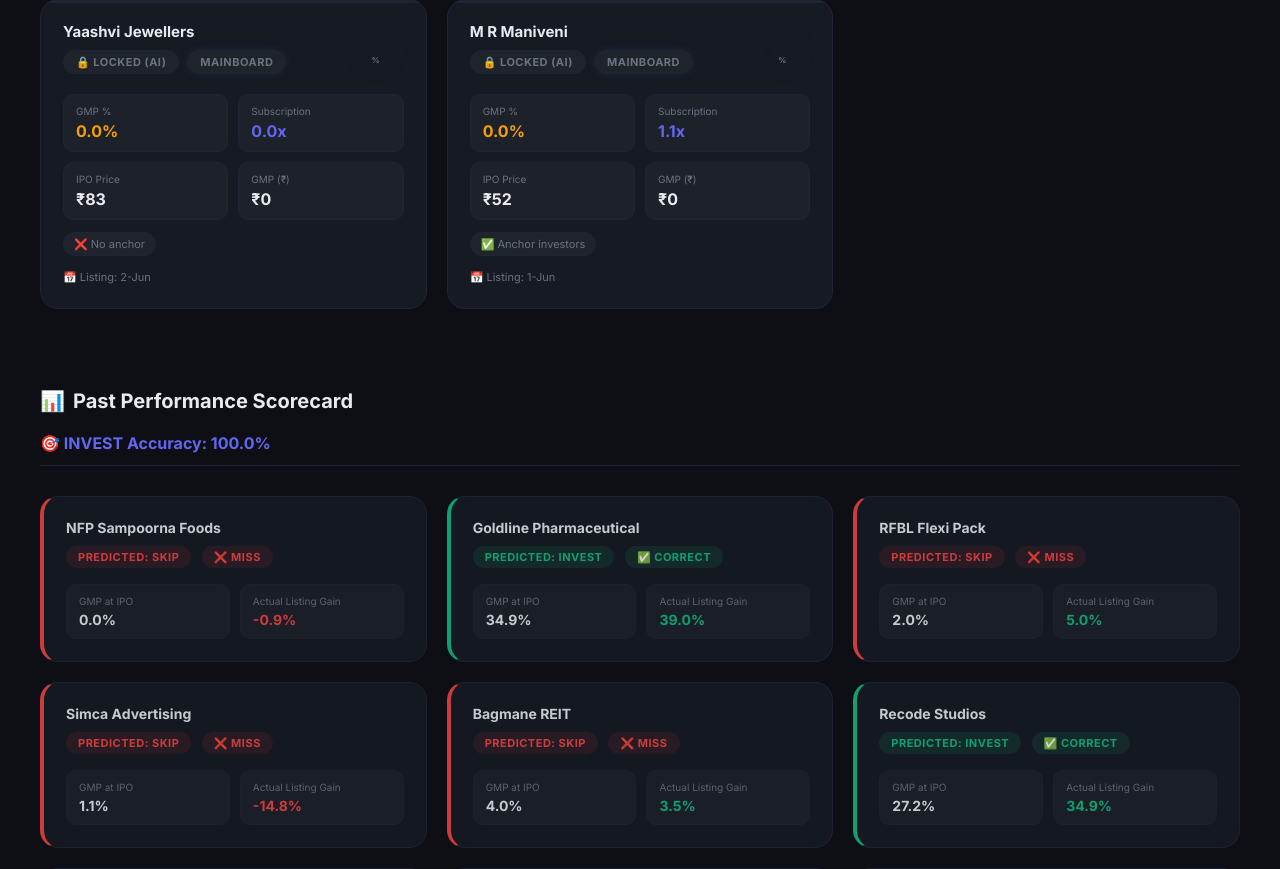
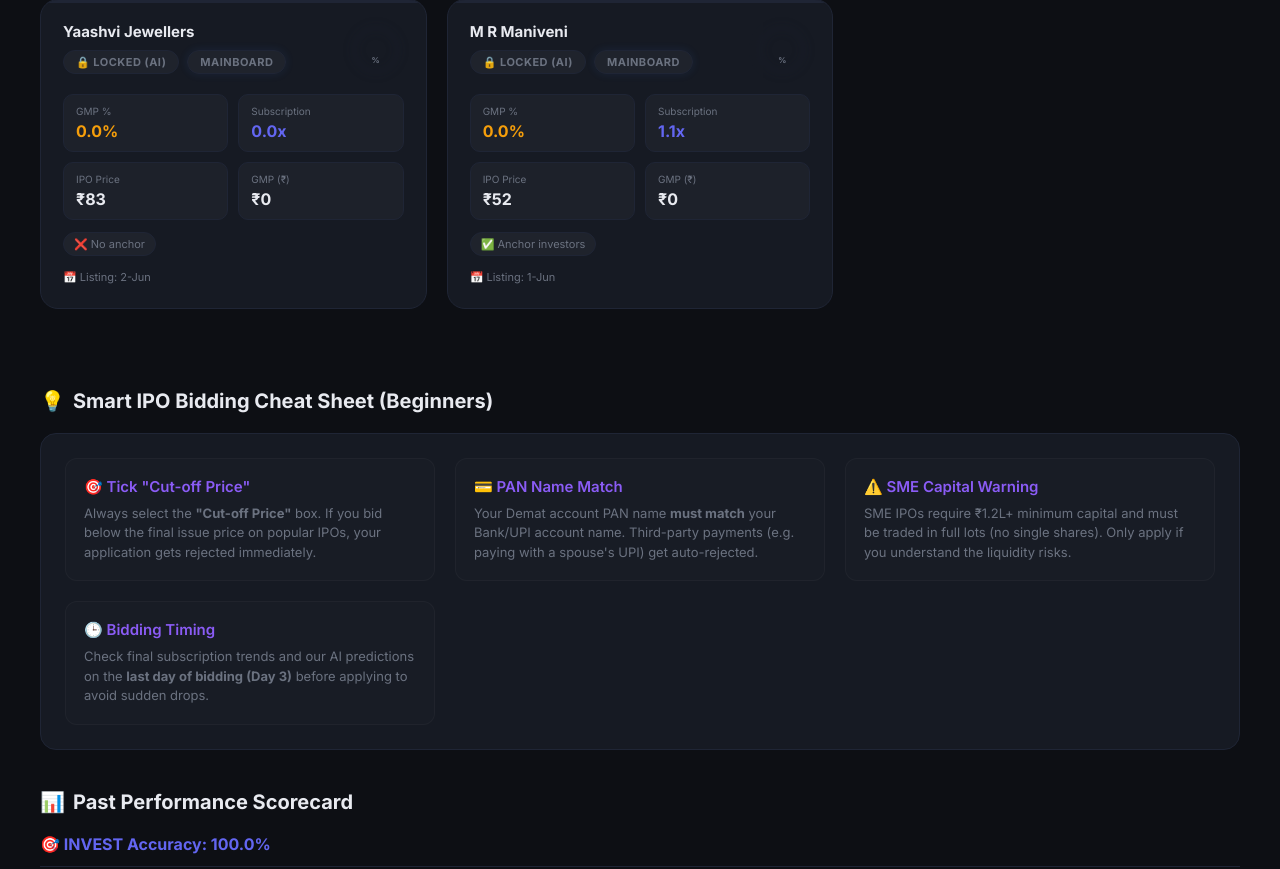
Before and after one commit to 4444yash/ipo-cloud, a FastAPI app: page / in a window 1280 px wide. Shown: the part 1615-2484 px from the top of the page. Run offline with FastAPI, Linux system fonts and the light colour scheme; data comes from the database, SQL or seed files in the repository.

Commit message:
feat: add beginner cheat sheet and dynamic contextual bidding tips

```diff
--- a/templates/index.html
+++ b/templates/index.html
@@ -1105,6 +1105,29 @@
   <div class="grid" id="grid">
     <div id="loading">
       <div class="spinner"></div>Loading predictions…
+    </div>
+  </div>
+
+  <!-- ── IPO BIDDING CHEAT SHEET ── -->
+  <h2 style="margin: 40px 40px 20px; font-size: 20px; font-weight: 700; display: flex; align-items: center; gap: 8px;">
+    <span style="color: var(--accent);">💡</span> Smart IPO Bidding Cheat Sheet (Beginners)
+  </h2>
+  <div class="cheat-sheet-container" style="margin: 0 40px 20px; background: var(--surface); border: 1px solid var(--border); border-radius: 16px; padding: 24px; display: grid; grid-template-columns: repeat(auto-fit, minmax(280px, 1fr)); gap: 20px;">
+    <div style="background: rgba(255,255,255,0.01); padding: 18px; border-radius: 12px; border: 1px solid rgba(255,255,255,0.03);">
+      <h3 style="font-size: 15px; font-weight: 600; color: #8b5cf6; margin-bottom: 8px; display: flex; align-items: center; gap: 6px;">🎯 Tick "Cut-off Price"</h3>
+      <p style="font-size: 13px; color: var(--muted); line-height: 1.5;">Always select the <strong>"Cut-off Price"</strong> box. If you bid below the final issue price on popular IPOs, your application gets rejected immediately.</p>
+    </div>
+    <div style="background: rgba(255,255,255,0.01); padding: 18px; border-radius: 12px; border: 1px solid rgba(255,255,255,0.03);">
+      <h3 style="font-size: 15px; font-weight: 600; color: #8b5cf6; margin-bottom: 8px; display: flex; align-items: center; gap: 6px;">💳 PAN Name Match</h3>
+      <p style="font-size: 13px; color: var(--muted); line-height: 1.5;">Your Demat account PAN name <strong>must match</strong> your Bank/UPI account name. Third-party payments (e.g. paying with a spouse's UPI) get auto-rejected.</p>
+    </div>
+    <div style="background: rgba(255,255,255,0.01); padding: 18px; border-radius: 12px; border: 1px solid rgba(255,255,255,0.03);">
+      <h3 style="font-size: 15px; font-weight: 600; color: #8b5cf6; margin-bottom: 8px; display: flex; align-items: center; gap: 6px;">⚠️ SME Capital Warning</h3>
+      <p style="font-size: 13px; color: var(--muted); line-height: 1.5;">SME IPOs require ₹1.2L+ minimum capital and must be traded in full lots (no single shares). Only apply if you understand the liquidity risks.</p>
+    </div>
+    <div style="background: rgba(255,255,255,0.01); padding: 18px; border-radius: 12px; border: 1px solid rgba(255,255,255,0.03);">
+      <h3 style="font-size: 15px; font-weight: 600; color: #8b5cf6; margin-bottom: 8px; display: flex; align-items: center; gap: 6px;">🕒 Bidding Timing</h3>
+      <p style="font-size: 13px; color: var(--muted); line-height: 1.5;">Check final subscription trends and our AI predictions on the <strong>last day of bidding (Day 3)</strong> before applying to avoid sudden drops.</p>
     </div>
   </div>
 
@@ -1394,6 +1417,20 @@
       document.getElementById('modal-date-listing').textContent = ipo.listing_date || '—';
       document.getElementById('modal-anchor-backing').textContent = ipo.has_anchor ? '✅ Anchor Book Present' : '❌ No Anchor Segment';
 
+      // Contextual Tip generation
+      let tipHtml = "";
+      const isSme = type === 'SME';
+      const isClosed = ipo.status === 'closed';
+
+      if (isClosed) {
+        tipHtml = `<strong>Listing Day Panic Warning:</strong> Bidding is already closed for this IPO. If you applied and got allotted shares, do not trade in the 9:00 AM to 9:45 AM pre-open session on listing day. It's highly volatile. Wait until the market stabilizes around <strong>10:15 AM to 10:30 AM</strong> to make your exit or hold decision.`;
+      } else if (isSme) {
+        tipHtml = `<strong>SME Lot Size Warning:</strong> This is an SME (Small and Medium Enterprises) IPO. Unlike normal IPOs (₹15,000 minimum), this requires a minimum capital block of <strong>₹1.2 Lakhs+</strong>. Also, you must trade in full lots (cannot sell single shares later). Recommended only if you have high surplus capital.`;
+      } else {
+        tipHtml = `<strong>Tick "Cut-off Price":</strong> Always select the <strong>'Cut-off Price'</strong> checkbox when submitting your bid on your broker app (Zerodha, Groww, AngelOne, etc.). Since this IPO is in demand, bidding at a lower price band will disqualify your application instantly. Also, ensure your UPI payment name matches your PAN card name.`;
+      }
+      document.getElementById('modal-smart-tip').innerHTML = tipHtml;
+
       document.getElementById('detail-modal').classList.add('active');
     }
 
@@ -1694,6 +1731,14 @@
           </div>
         </div>
 
+        <!-- Dynamic Smart Bidding Tip -->
+        <div style="margin-top: 20px;">
+          <div class="modal-section-title" style="color: #8b5cf6;">💡 Smart Bidding Tip for Beginners</div>
+          <div class="modal-analysis-text" id="modal-smart-tip" style="background: rgba(139, 92, 246, 0.05); border: 1px solid rgba(139, 92, 246, 0.2); border-radius: 12px; padding: 16px; line-height: 1.5; font-size: 13px;">
+            Loading tip...
+          </div>
+        </div>
+
       </div>
     </div>
   </div>
```
